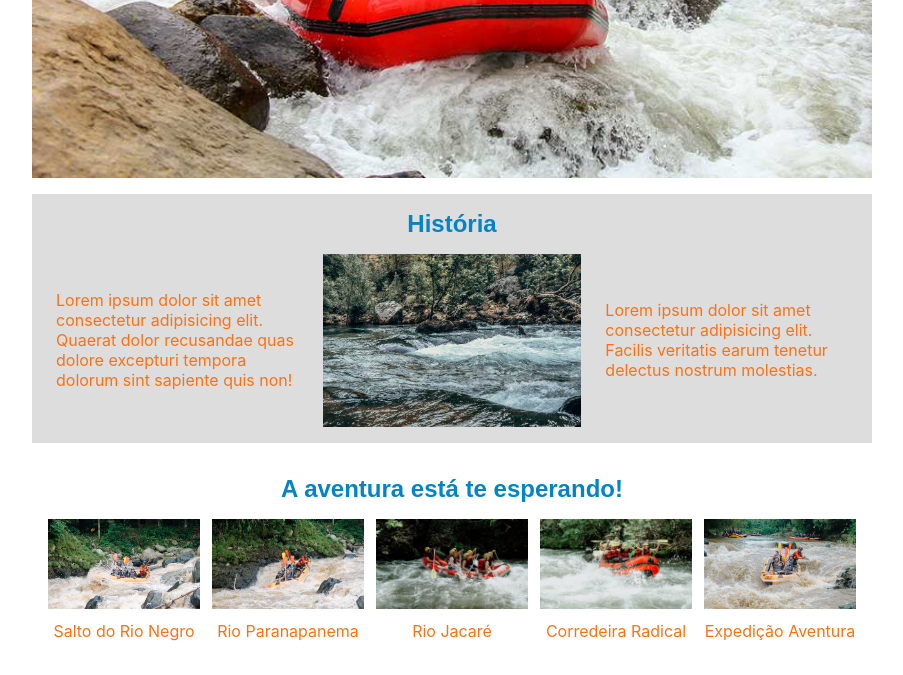
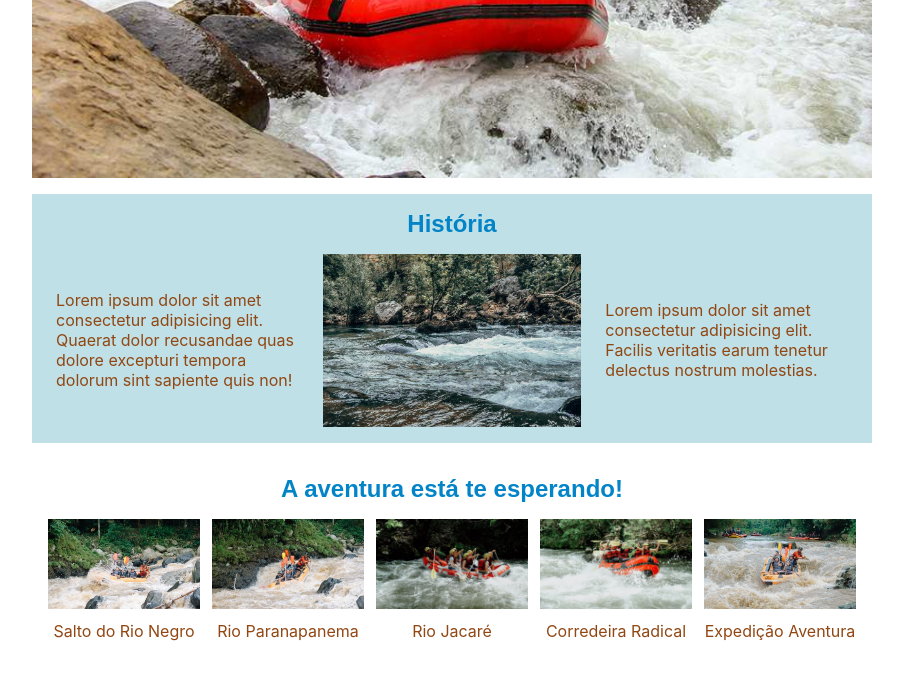
Before and after one commit to MaykRodrigues/wdd130, a plain HTML site: page wwr/sobre.html in a window 1280 px wide. Shown: the part 534-1209 px from the top of the page, without its empty margins (188-1091 px from the left). Drawn offline with Linux system fonts and the light colour scheme.

Commit message:
S04 Tarefa: Site de Rafting – Atualização da Página Sobre Nós

```diff
--- a/wwr/estilos/rafting.css
+++ b/wwr/estilos/rafting.css
@@ -2,7 +2,7 @@
     --cor-primaria: #0284c7;
     /* Azul rio vibrante */
     --cor-secundaria: #fff;
-    --cor-destaque1: #f97316;
+    --cor-destaque1: #914713;
     /* Laranja vibrante para botões principais */
     --cor-destaque2: #10b981;
     /* Verde floresta */
@@ -126,7 +126,7 @@ header nav a {
     grid-template-columns: 1fr 1fr 1fr;
     align-items: center;
     gap: 16px;
-    background-color: #ddd;
+    background-color: #bfe0e6;
     padding: 16px;
     margin: 16px 0;
 }
@@ -203,7 +203,3 @@ footer img {
     margin: 0;
     padding: 0;
 }
-
-.redes-sociais a {
-    text-decoration: none;
-}
```
